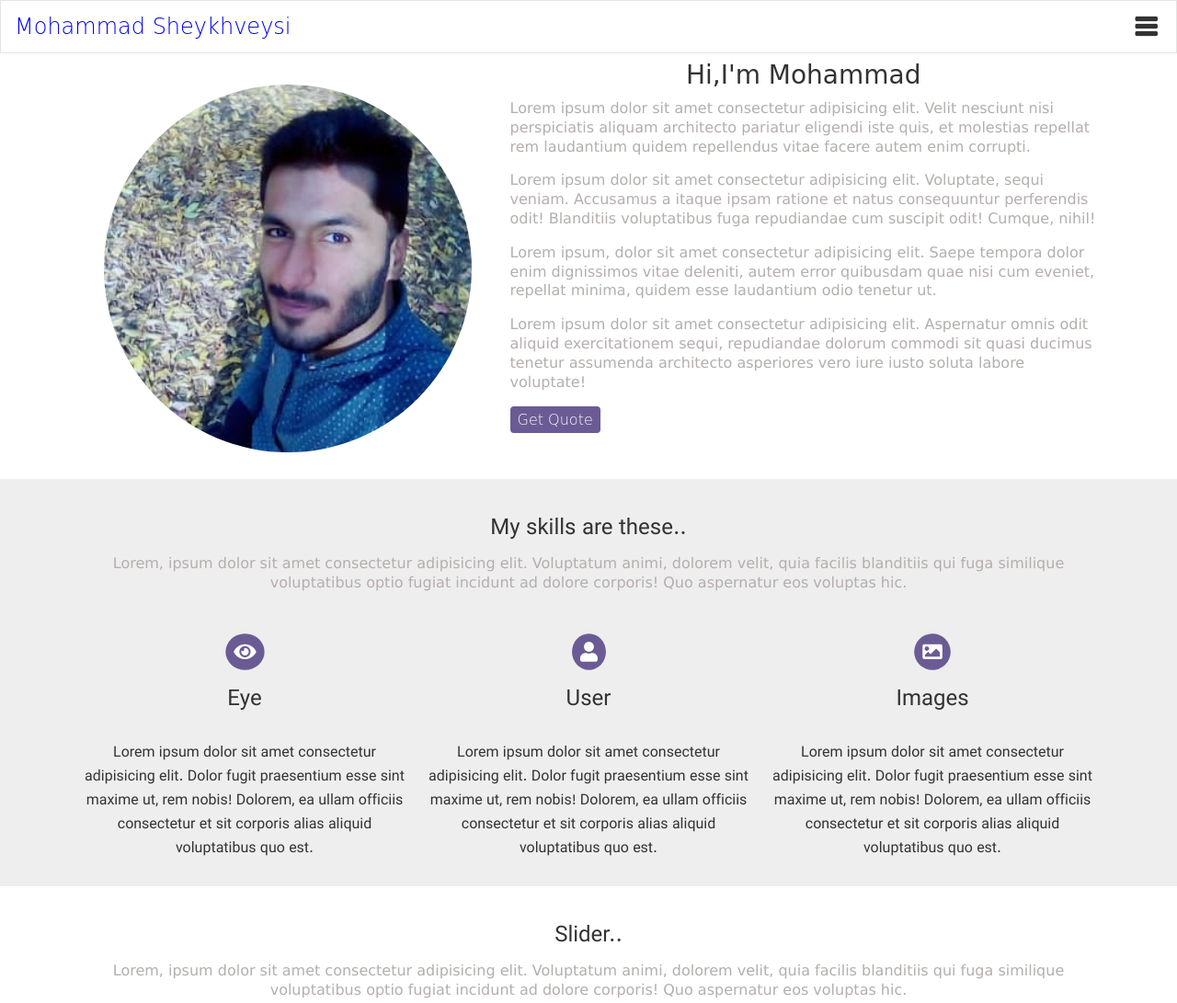
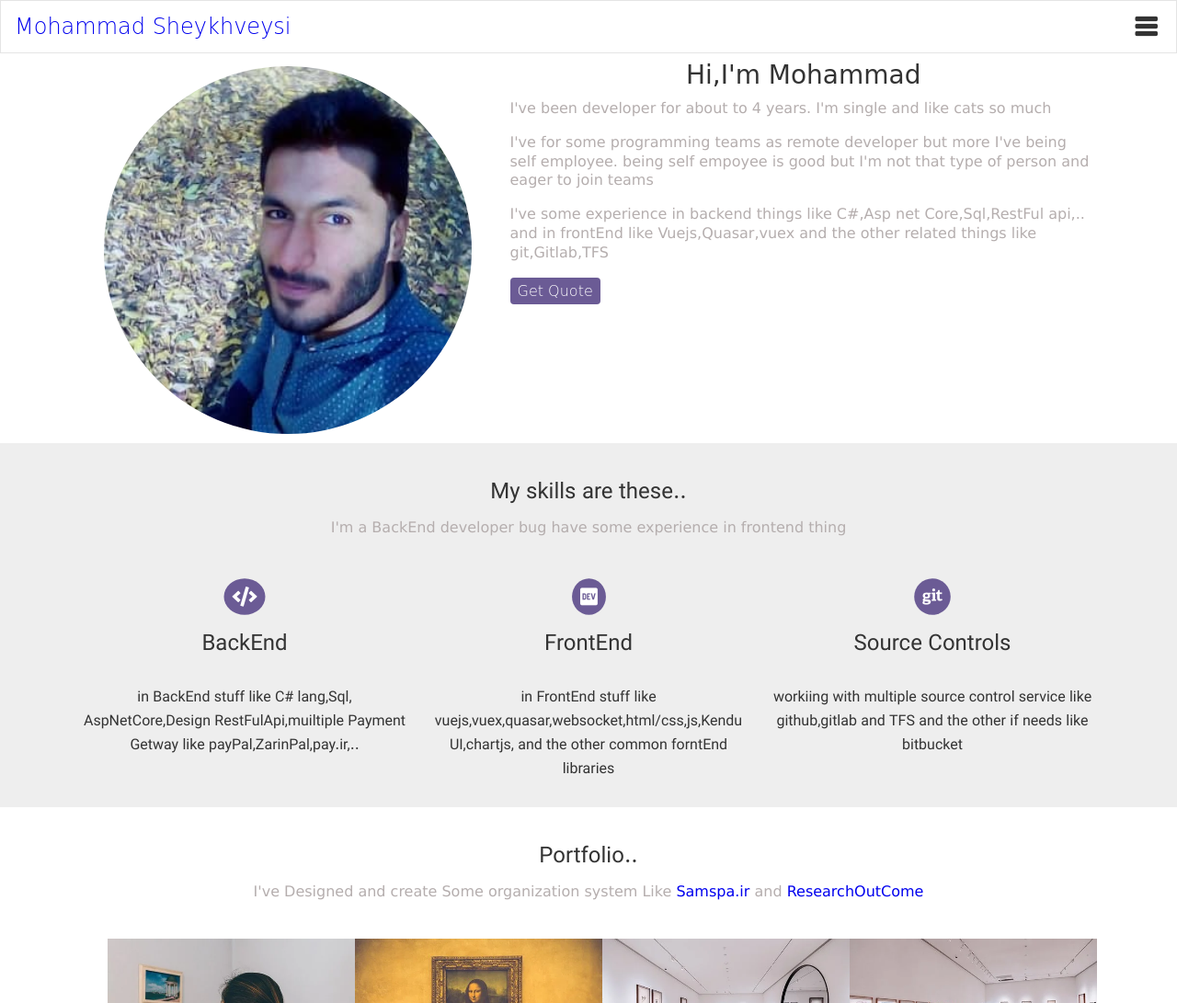
Before and after one commit to MehdiSheykhveysi/MehdiSheykhveysi, a plain HTML site: page index.html in a window 1280 px wide. Shown: the top 1091 px of the page at 92% size. Drawn offline with Linux system fonts and the light colour scheme.

Commit message:
tiny text changes

```diff
--- a/freelancer.css
+++ b/freelancer.css
@@ -383,6 +383,10 @@ textarea::placeholder {
   margin: 0 20px 0 0;
   color: rgb(201, 197, 197);
 }
+.site-footer {
+  background: rgb(0, 0, 0, 0.8);
+  color: gray;
+}
 
 @media screen and (max-width: 768px) {
   .section-header {
--- a/index.html
+++ b/index.html
@@ -49,18 +49,15 @@
                 <div class="col7">
                     <header class="section-header">
                         <h1 class="section-title site-title text-left ">Hi,I'm Mohammad</h1>
-                        <p class="lead">Lorem ipsum dolor sit amet consectetur adipisicing elit. Velit nesciunt nisi
-                            perspiciatis aliquam architecto pariatur eligendi iste quis, et molestias repellat rem
-                            laudantium quidem repellendus vitae facere autem enim corrupti.</p>
-                        <p class="lead">Lorem ipsum dolor sit amet consectetur adipisicing elit. Voluptate, sequi
-                            veniam. Accusamus a itaque ipsam ratione et natus consequuntur perferendis odit! Blanditiis
-                            voluptatibus fuga repudiandae cum suscipit odit! Cumque, nihil!</p>
-                        <p class="lead">Lorem ipsum, dolor sit amet consectetur adipisicing elit. Saepe tempora dolor
-                            enim dignissimos vitae deleniti, autem error quibusdam quae nisi cum eveniet, repellat
-                            minima, quidem esse laudantium odio tenetur ut.</p>
-                        <p class="lead">Lorem ipsum dolor sit amet consectetur adipisicing elit. Aspernatur omnis odit
-                            aliquid exercitationem sequi, repudiandae dolorum commodi sit quasi ducimus tenetur
-                            assumenda architecto asperiores vero iure iusto soluta labore voluptate!</p>
+                        <p class="lead">I've been developer for about to 4 years.
+                            I'm single and like cats so much</p>
+                        <p class="lead">I've for some programming teams as remote developer but more I've being self
+                            employee. being self empoyee is good but I'm not that type of person and eager to join teams
+                        </p>
+                        <p class="lead">I've some experience in backend things like C#,Asp net Core,Sql,RestFul
+                            api,.. and in frontEnd like
+                            Vuejs,Quasar,vuex and the other related things like git,Gitlab,TFS</p>
+
                         <a class="btn btn-primary" href="#">Get Quote</a>
                     </header>
                 </div>
@@ -74,34 +71,30 @@
                 <div class="col12">
                     <header class="section-header">
                         <h1 class="section-title">My skills are these..</h1>
-                        <p class="lead text-center">Lorem, ipsum dolor sit amet consectetur adipisicing elit. Voluptatum
-                            animi,
-                            dolorem velit, quia facilis blanditiis qui fuga similique voluptatibus optio fugiat incidunt
-                            ad dolore corporis! Quo aspernatur eos voluptas hic.</p>
+                        <p class="lead text-center">I'm a BackEnd developer bug have some experience in frontend thing
+                        </p>
                     </header>
                 </div>
             </div>
             <div class="row featute-list">
                 <div class="col4 feature-item text-center">
-                    <i class="fa fa-eye feature-icon"></i>
-                    <h3 class="feature-title">Eye</h3>
-                    <p class="feature-description">Lorem ipsum dolor sit amet consectetur adipisicing elit. Dolor fugit
-                        praesentium esse sint maxime ut, rem nobis! Dolorem, ea ullam officiis consectetur et sit
-                        corporis alias aliquid voluptatibus quo est.</p>
+                    <i class="fa fa-code feature-icon"></i>
+                    <h3 class="feature-title">BackEnd</h3>
+                    <p class="feature-description">in BackEnd stuff like C# lang,Sql, AspNetCore,Design
+                        RestFulApi,muiltiple
+                        Payment Getway like payPal,ZarinPal,pay.ir,..</p>
                 </div>
                 <div class="col4 feature-item text-center">
-                    <i class="fa fa-user feature-icon"></i>
-                    <h3 class="feature-title">User</h3>
-                    <p class="feature-description">Lorem ipsum dolor sit amet consectetur adipisicing elit. Dolor fugit
-                        praesentium esse sint maxime ut, rem nobis! Dolorem, ea ullam officiis consectetur et sit
-                        corporis alias aliquid voluptatibus quo est.</p>
+                    <i class="fab fa-dev feature-icon"></i>
+                    <h3 class="feature-title">FrontEnd</h3>
+                    <p class="feature-description">in FrontEnd stuff like vuejs,vuex,quasar,websocket,html/css,js,Kendu
+                        UI,chartjs, and the other common forntEnd libraries</p>
                 </div>
                 <div class="col4 feature-item text-center">
-                    <i class="fa fa-image feature-icon"></i>
-                    <h3 class="feature-title">Images</h3>
-                    <p class="feature-description">Lorem ipsum dolor sit amet consectetur adipisicing elit. Dolor fugit
-                        praesentium esse sint maxime ut, rem nobis! Dolorem, ea ullam officiis consectetur et sit
-                        corporis alias aliquid voluptatibus quo est.</p>
+                    <i class="fab fa-git feature-icon"></i>
+                    <h3 class="feature-title">Source Controls</h3>
+                    <p class="feature-description">workiing with multiple source control service like github,gitlab and
+                        TFS and the other if needs like bitbucket</p>
                 </div>
             </div>
         </div>
@@ -112,11 +105,10 @@
             <div class="row">
                 <div class="col12">
                     <header class="section-header">
-                        <h1 class="section-title">Slider..</h1>
-                        <p class="lead text-center">Lorem, ipsum dolor sit amet consectetur adipisicing elit. Voluptatum
-                            animi,
-                            dolorem velit, quia facilis blanditiis qui fuga similique voluptatibus optio fugiat incidunt
-                            ad dolore corporis! Quo aspernatur eos voluptas hic.</p>
+                        <h1 class="section-title">Portfolio..</h1>
+                        <p class="lead text-center">I've Designed and create Some organization system Like <a
+                                href="https://samspa.ir/">Samspa.ir</a> and <a
+                                href="http://10.75.10.111/">ResearchOutCome</a></p>
                     </header>
                 </div>
             </div>
@@ -177,7 +169,7 @@
                             ad dolore corporis! Quo aspernatur eos voluptas hic.</p>
                     </header>
                 </div>
-                <div class="col3 client-item">
+                <div class="col4 client-item">
                     <img src="Images/index.jpg" class="img-rounded client-avatar" alt="client1">
                     <div class="client-info">
                         <h3 class="client-title">Client1</h3>
@@ -186,7 +178,7 @@
                         <p class="client-author">Mohammad</p>
                     </div>
                 </div>
-                <div class="col3 client-item">
+                <div class="col4 client-item">
                     <img src="Images/index.jpg" class="img-rounded client-avatar" alt="client1">
                     <div class="client-info">
                         <h3 class="client-title">Client1</h3>
@@ -195,16 +187,7 @@
                         <p class="client-author">Mohammad</p>
                     </div>
                 </div>
-                <div class="col3 client-item">
-                    <img src="Images/index.jpg" class="img-rounded client-avatar" alt="client2">
-                    <div class="client-info">
-                        <h3 class="client-title">Client1</h3>
-                        <p class="client-description">Lorem ipsum dolor sit, amet consectetur adipisicing elit.
-                            Distinctio rem magnam rerum eligendi repudiandae sint neque sed officiis, amet illo!</p>
-                        <p class="client-author">Mohammad</p>
-                    </div>
-                </div>
-                <div class="col3 client-item">
+                <div class="col4 client-item">
                     <img src="Images/index.jpg" class="img-rounded client-avatar" alt="client2">
                     <div class="client-info">
                         <h3 class="client-title">Client1</h3>
@@ -224,9 +207,10 @@
                     <header class="section-header">
                         <h3 class="section-title">Hire Me</h3>
                         <div class="dottedBox">
-                            <p class="lead">Lorem ipsum dolor sit, amet consectetur adipisicing elit. Veniam eos ad
-                                accusantium, voluptatibus ipsa beatae tempora tenetur odio numquam saepe mollitia
-                                provident nulla blanditiis totam porro corporis reprehenderit, voluptates at</p>
+                            <p class="lead">I work as a freelancer but I eager to join a team, and also eager to remote
+                                jobs.
+                                I'm the type of those persons who if I don't know the answer, I do find the answer.
+                                I'm a warm, extrovert(with my close friends), an optimistic, and flexible guy.</p>
                         </div>
 
 
@@ -255,6 +239,16 @@
             </div>
         </div>
     </section>
+
+    <footer class="site-footer">
+        <div class="container">
+            <div class="row">
+                <div class="col12 text-center">
+                    Copyright &copy; 2020 Mohammad Sheykhveysi. all rights reserved
+                </div>
+            </div>
+        </div>
+    </footer>
 
     <div id="modal">
         <div class="modal-content">
@@ -291,6 +285,20 @@
         </div>
         <div class="overlay"></div>
     </div>
+    <script>
+        window.scroll({
+            top: 2500,
+            left: 0,
+            behavior: 'smooth'
+        });
+
+        // Scroll certain amounts from current position
+        window.scrollBy({
+            top: 100, // could be negative value
+            left: 0,
+            behavior: 'smooth'
+        });
+    </script>
     </body>
 
 </html>
--- a/style.css
+++ b/style.css
@@ -8,7 +8,9 @@
   font-weight: normal;
   font-style: normal;
 }
-
+html {
+  scroll-behavior: smooth;
+}
 body {
   font-family: Vazir;
 }
```
